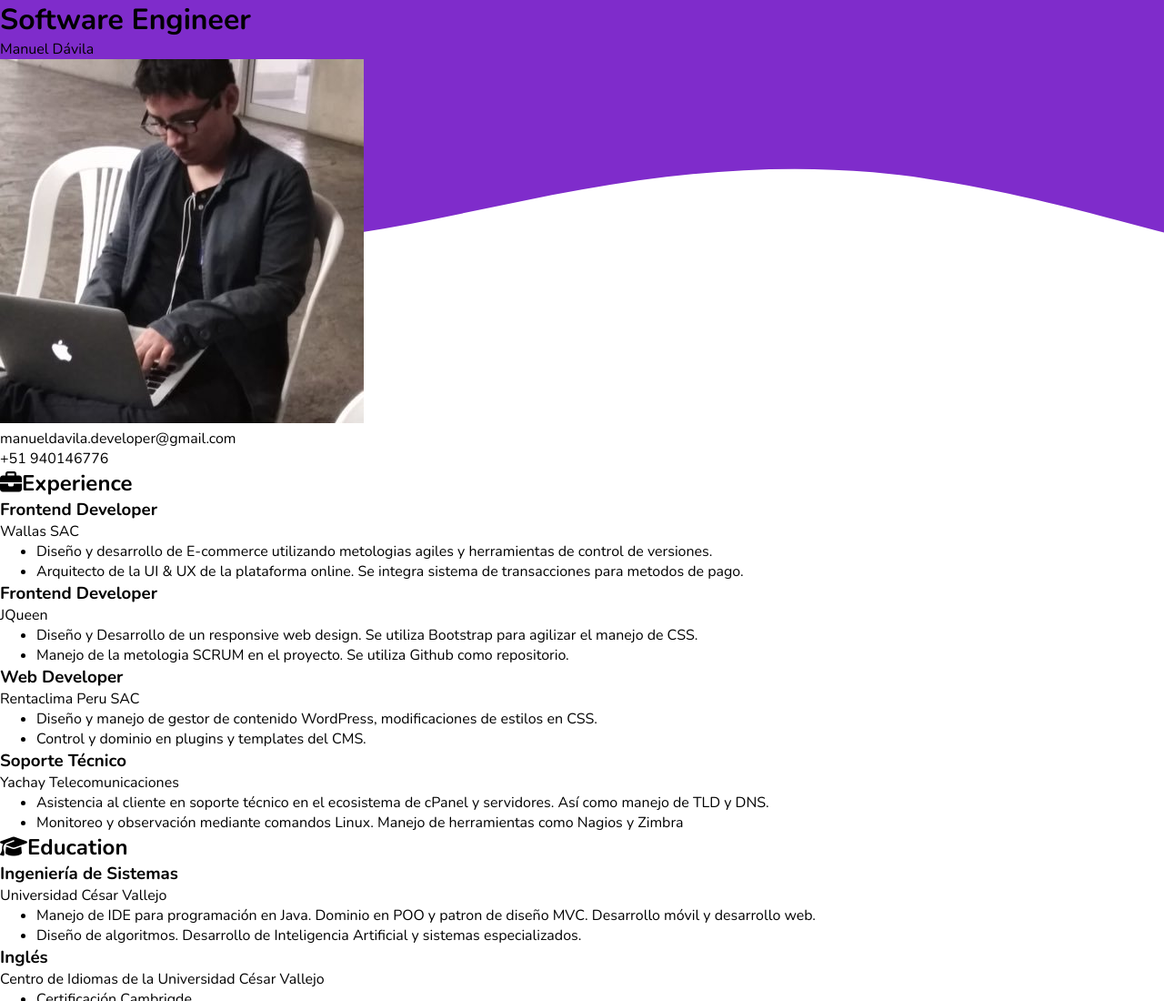
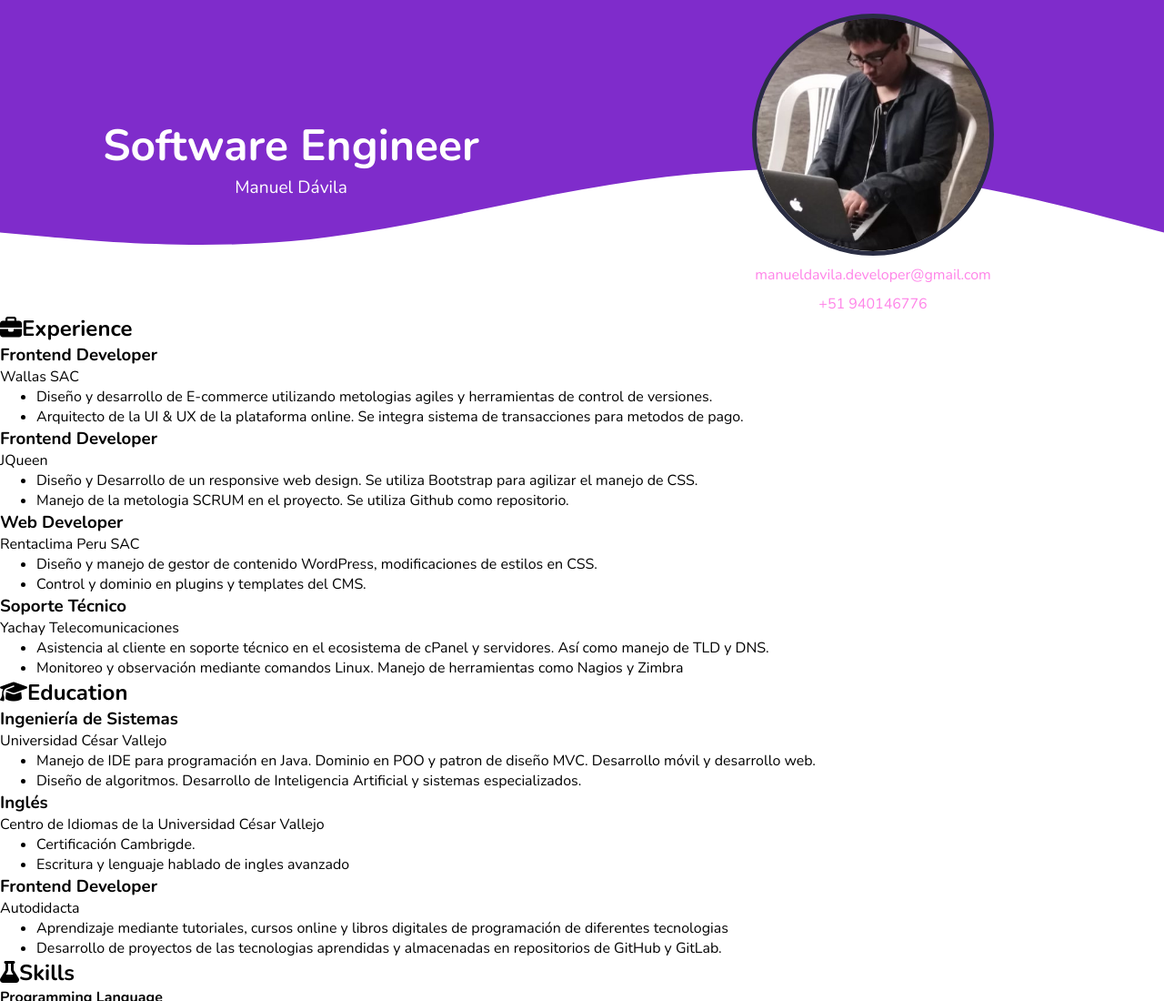
Before and after one commit to DavilaManuel/curriculum-vitae, a plain HTML site: page index.html in a window 1280 px wide. Shown: the top 1100 px of the page at 91% size. Drawn offline with nearby package versions, Linux system fonts and the light colour scheme.

Commit message:
Agregando estilos al header

```diff
--- a/index.html
+++ b/index.html
@@ -30,7 +30,7 @@
             <p>Manuel Dávila</p>
         </div>
         <div class="header-right">
-            <img src="./assets/perfil.jpg" alt="Imagen de perfil de Manuel Dávila">
+            <img id="img-profile" src="./assets/perfil.jpg" alt="Imagen de perfil de Manuel Dávila">
             <p>manueldavila.developer@gmail.com</p>
             <p>+51 940146776</p>
         </div>
--- a/style.css
+++ b/style.css
@@ -20,4 +20,45 @@ body {
     background-image: url('./assets/wave.svg');
     background-repeat: no-repeat;
     width: 100%;
+    display: flex;
 }
+
+.header-left {
+    width: 100%;
+    display: flex;
+    justify-content: center;
+    align-items: center;
+    flex-direction: column;
+}
+
+h1, .header-left p {
+    color: #fff;
+}
+
+h1 {
+    font-size: 3em;
+}
+
+.header-left p {
+    font-size: 1.2em;
+}
+
+.header-right {
+    color: #FF84E8;
+    width: 100%;
+    display: flex;
+    align-items: center;
+    flex-direction: column;
+}
+
+#img-profile {
+    margin-top: 15px;
+    width: 20vw;
+    height: 20vw;
+    border: 5px solid #2A2D43;
+    border-radius: 50%;
+}
+
+.header-right p {
+    margin-top: 10px;
+}
```
